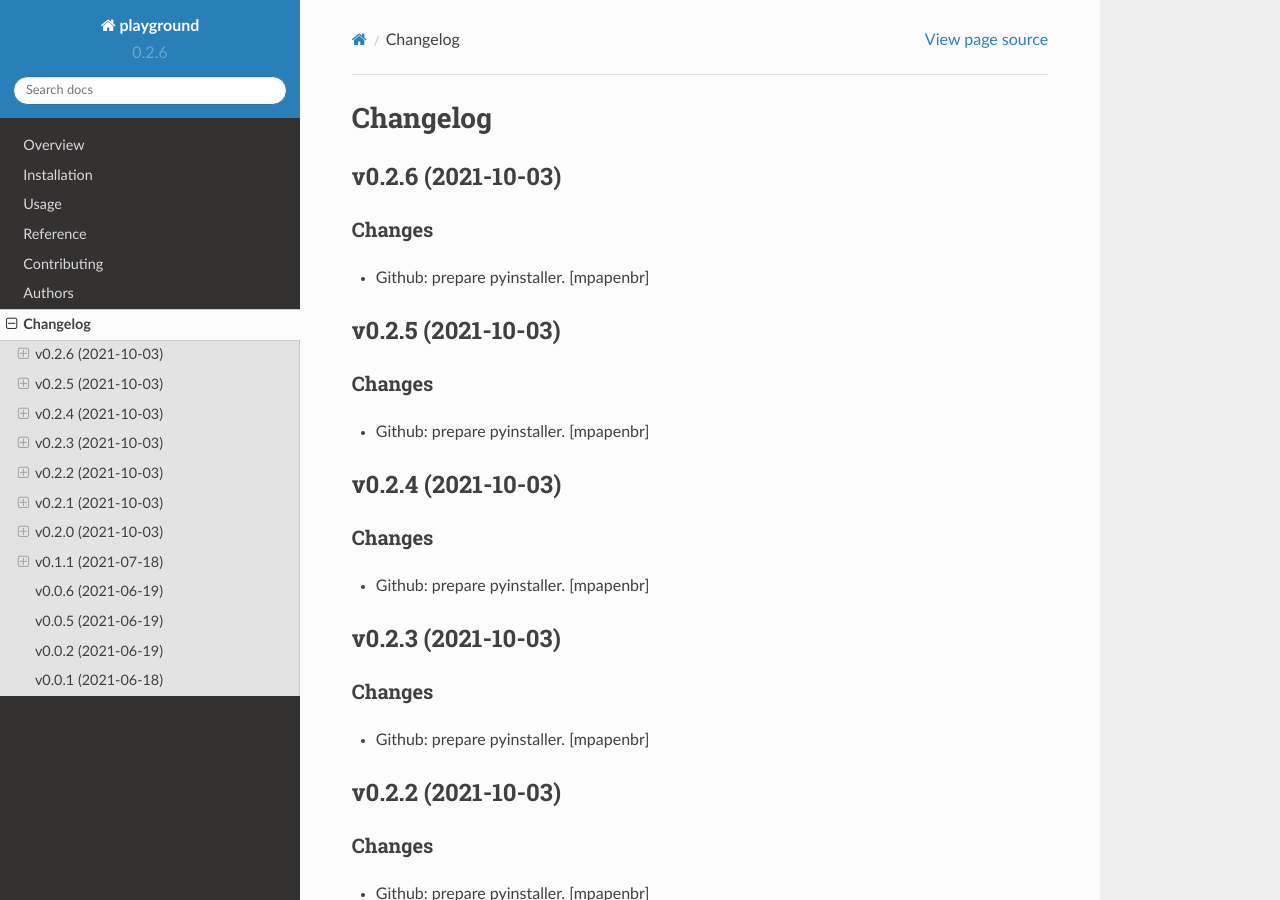
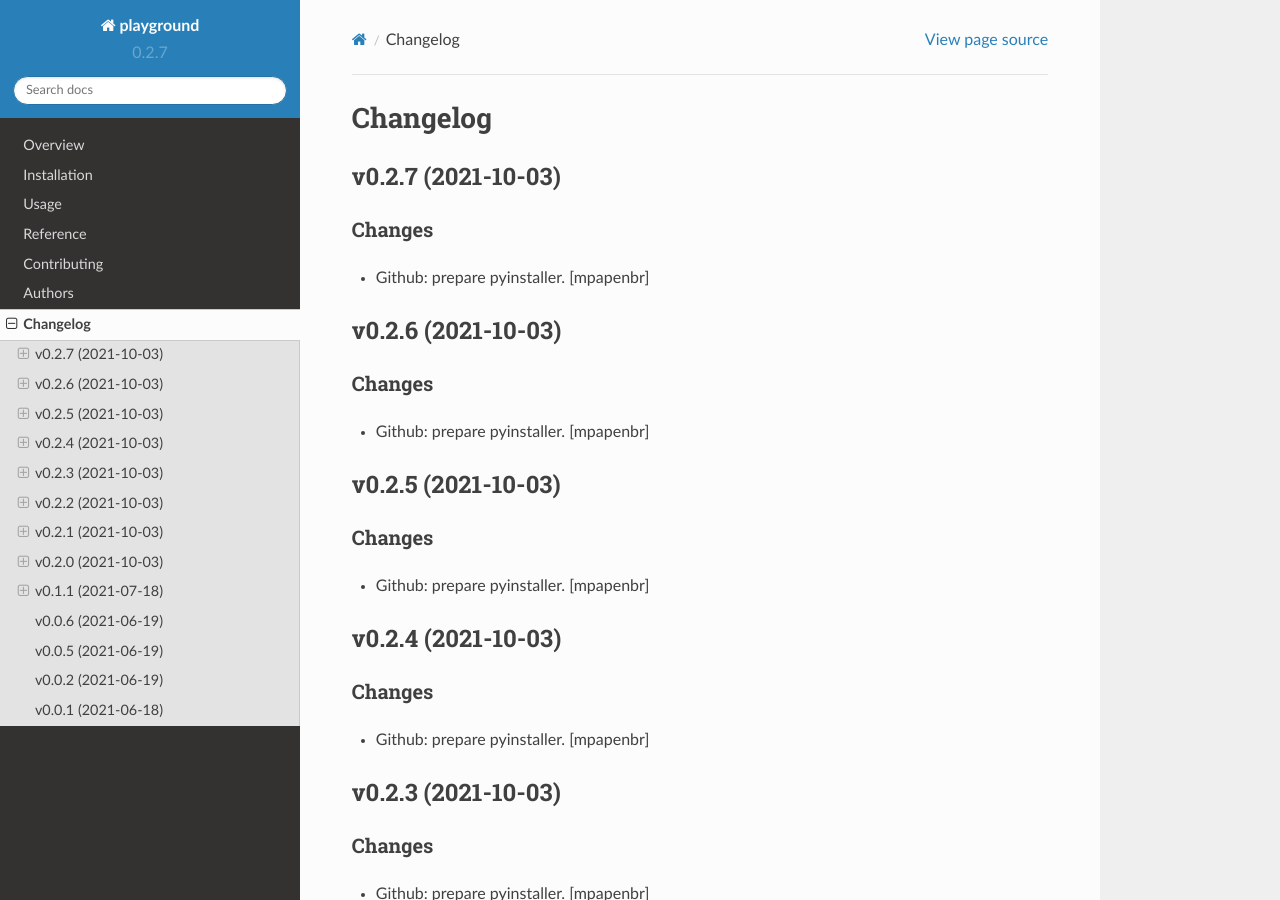
Before and after one commit to mpapenbr/playground-pyhton, a Sphinx documentation site: the page built from docs/changelog.rst, in a window 1280 px wide and 900 px high. Built offline with Sphinx 7.4.7 and the Read the Docs theme 2.0.0, drawn with Linux system fonts in a browser that asks for light colours.

Commit message:
Bump version: 0.2.6 → 0.2.7

```diff
--- a/CHANGELOG.rst
+++ b/CHANGELOG.rst
@@ -1,5 +1,13 @@
 Changelog
 =========
+
+
+v0.2.7 (2021-10-03)
+-------------------
+
+Changes
+~~~~~~~
+- Github: prepare pyinstaller. [mpapenbr]
 
 
 v0.2.6 (2021-10-03)
--- a/README.rst
+++ b/README.rst
@@ -40,9 +40,9 @@
     :alt: Supported implementations
     :target: https://pypi.org/project/playground
 
-.. |commits-since| image:: https://img.shields.io/github/commits-since/mpapenbr/playground-python/v0.2.6.svg
+.. |commits-since| image:: https://img.shields.io/github/commits-since/mpapenbr/playground-python/v0.2.7.svg
     :alt: Commits since latest release
-    :target: https://github.com/mpapenbr/playground-python/compare/v0.2.6...main
+    :target: https://github.com/mpapenbr/playground-python/compare/v0.2.7...main
 
 
 
--- a/docs/conf.py
+++ b/docs/conf.py
@@ -20,7 +20,7 @@
 year = '2021'
 author = 'Markus Papenbrock'
 copyright = '{0}, {1}'.format(year, author)
-version = release = '0.2.6'
+version = release = '0.2.7'
 
 pygments_style = 'trac'
 templates_path = ['.']
--- a/setup.py
+++ b/setup.py
@@ -23,7 +23,7 @@
 
 setup(
     name='playground',
-    version='0.2.6',
+    version='0.2.7',
     license='MIT',
     description='Playground for python stuff',
 
--- a/src/playground/__init__.py
+++ b/src/playground/__init__.py
@@ -1 +1 @@
-__version__ = '0.2.6'
+__version__ = '0.2.7'
```
Also changed, not shown: .bumpversion.cfg.
